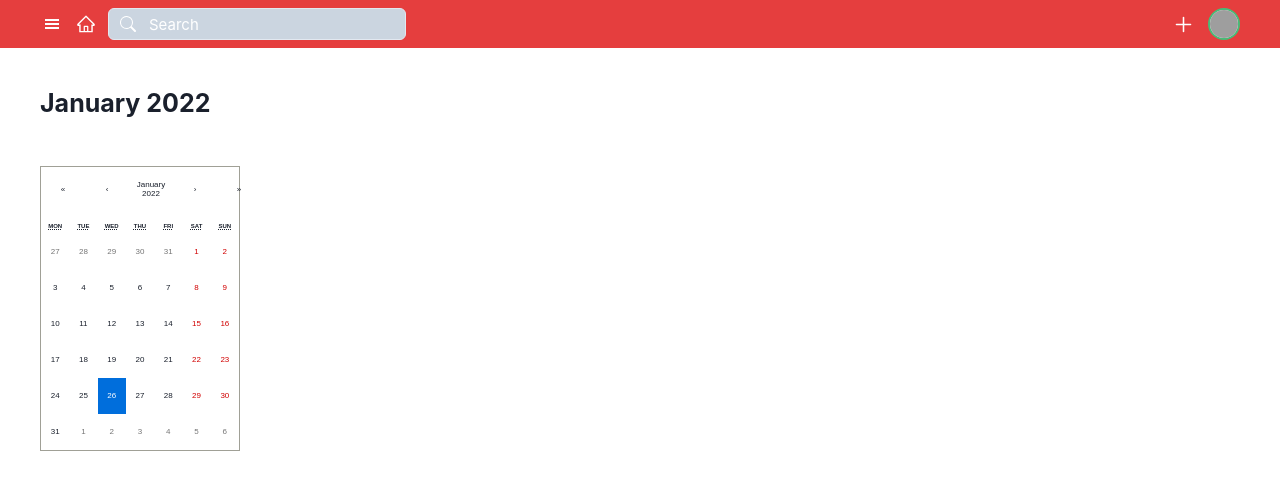
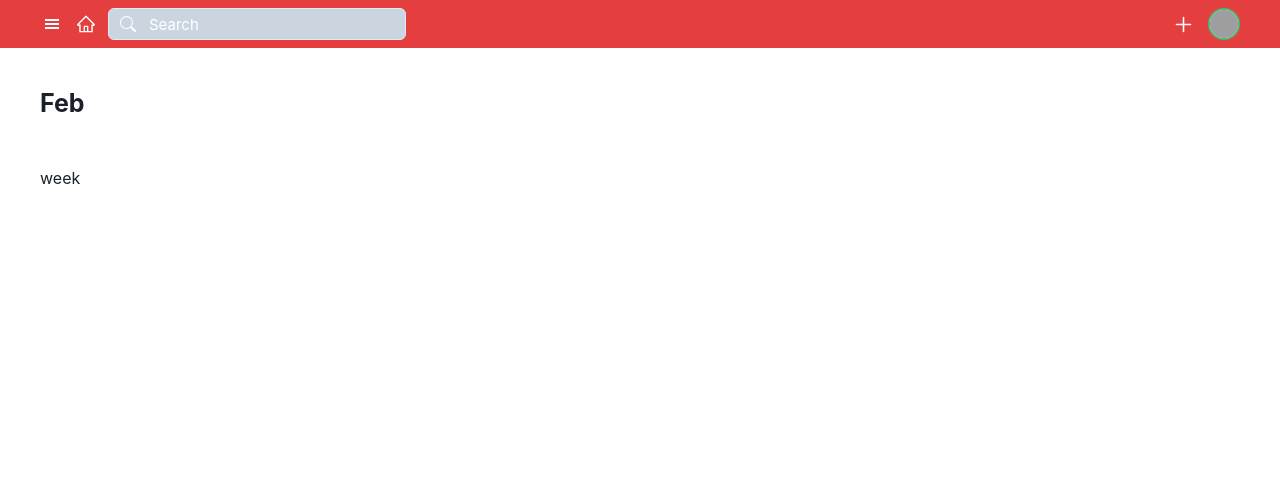
Before and after one commit to Spardutti/todoapp-native-ts, a React (Create React App) app in the folder client/: page /upcoming in a window 1280 px wide. Shown: the top 490 px of the page. Built offline with nearby package versions, Linux system fonts and the light colour scheme; grey boxes are pictures that could not be loaded.

Commit message:
figuring how to display dinamic weeks

```diff
--- a/client/package.json
+++ b/client/package.json
@@ -13,6 +13,7 @@
     "@types/jest": "^27.4.0",
     "@types/jsonwebtoken": "^8.5.8",
     "@types/jwt-decode": "^3.1.0",
+    "@types/luxon": "^2.0.9",
     "@types/node": "^16.11.21",
     "@types/react": "^17.0.38",
     "@types/react-calendar": "^3.4.5",
@@ -24,6 +25,7 @@
     "install": "^0.13.0",
     "jsonwebtoken": "^8.5.1",
     "jwt-decode": "^3.1.2",
+    "luxon": "^2.3.0",
     "node-sass": "^7.0.1",
     "react": "^17.0.2",
     "react-calendar": "^3.6.0",
--- /dev/null
+++ b/client/src/Components/Upcoming/WeekDisplay.tsx
@@ -0,0 +1,34 @@
+import React, { useEffect, useState } from "react";
+import { DateTime, Info } from "luxon";
+
+interface WeekDisplayProps {}
+
+const WeekDisplay: React.FC<WeekDisplayProps> = () => {
+  const [weekToShow, setWeekToShow] = useState();
+
+  useEffect(() => {
+    const today = DateTime.now();
+    let firstDay = today.startOf("week");
+
+    const week = [];
+
+    /*     for (let i = 0; i < 6; i++) {
+      const dt = DateTime.fromObject({
+        year: today.year,
+        day: firstDay,
+        month: today.month,
+      });
+      firstDay++;
+      week.push(dt.toLocaleString());
+    } */
+
+    console.log(firstDay.toISO());
+  }, []);
+  return (
+    <div>
+      <p>week</p>
+    </div>
+  );
+};
+
+export default WeekDisplay;
--- a/client/src/Components/User/LocalUser.tsx
+++ b/client/src/Components/User/LocalUser.tsx
@@ -8,7 +8,6 @@ import {
 } from "@chakra-ui/react";
 import { useState } from "react";
 import { useLocalUser } from "../../api/User/post_user";
-import { useAppDispatch, useAppSelector } from "../../hooks";
 
 export const LocalUser = () => {
   const [, setErr] = useState("");
@@ -16,9 +15,6 @@ export const LocalUser = () => {
     email: "",
     password: "",
   });
-  const dispatch = useAppDispatch();
-
-  const user = useAppSelector((state) => state.user);
 
   /* ONCHANGE HANDLER */
   const onChange = (e: any) => {
--- a/client/src/Components/User/UserHome.tsx
+++ b/client/src/Components/User/UserHome.tsx
@@ -1,22 +1,8 @@
-import {
-  Box,
-  Button,
-  Center,
-  Divider,
-  Input,
-  Stack,
-  Text,
-} from "@chakra-ui/react";
-import { useEffect, useState } from "react";
-import { useNavigate } from "react-router-dom";
+import { Center, Stack, Text } from "@chakra-ui/react";
 import { NewUser } from "./NewUser";
 import { LocalUser } from "./LocalUser";
 
 export const UserHome = () => {
-  const [user, setUser] = useState();
-
-  let navigate = useNavigate();
-
   return (
     <Center pt={10}>
       <Stack direction={"column"} textAlign={"center"}>
--- a/client/src/Components/Views/Upcoming.tsx
+++ b/client/src/Components/Views/Upcoming.tsx
@@ -1,6 +1,7 @@
-import { Box, Heading, Stack } from "@chakra-ui/react";
+import { Box, Heading, HStack, Stack } from "@chakra-ui/react";
 import React, { useEffect, useState } from "react";
 import Calendar from "react-calendar";
+import WeekDisplay from "../Upcoming/WeekDisplay";
 import "react-calendar/dist/Calendar.css";
 
 interface UpcomingProps {}
@@ -10,7 +11,7 @@ const Upcoming: React.FC<UpcomingProps> = () => {
   const [month, setMonth] = useState("");
   const [year, setYear] = useState("");
   const [value, onChange] = useState(new Date());
-
+  /*
   useEffect(() => {
     const currentMonth = new Date(Date.now()).toLocaleString("default", {
       month: "long",
@@ -24,20 +25,23 @@ const Upcoming: React.FC<UpcomingProps> = () => {
 
   useEffect(() => {
     console.log(value);
-  }, [value]);
+  }, [value]); */
 
   return (
     <Stack p={10}>
       <Heading fontSize={25} mb={10} cursor={"pointer"}>
-        {month} {year}
+        {month} {year} Feb
         {/* <span style={{ fontSize: "13px", color: "gray", fontWeight: "normal" }}>
           {currentDate.toLocaleString("default", { weekday: "short" })}{" "}
           {currentDate.toLocaleString("default", { month: "short" })}{" "}
           {currentDate.toLocaleDateString("default", { day: "numeric" })}
         </span> */}
       </Heading>
+      <HStack>
+        <WeekDisplay />
+      </HStack>
       <Box w={200} fontSize={8}>
-        <Calendar onChange={onChange} value={value} />
+        {/* <Calendar onChange={onChange} value={value} /> */}
       </Box>
     </Stack>
   );
```
Also changed, not shown: 1 other file (tests, documents, lock files or other folders).
